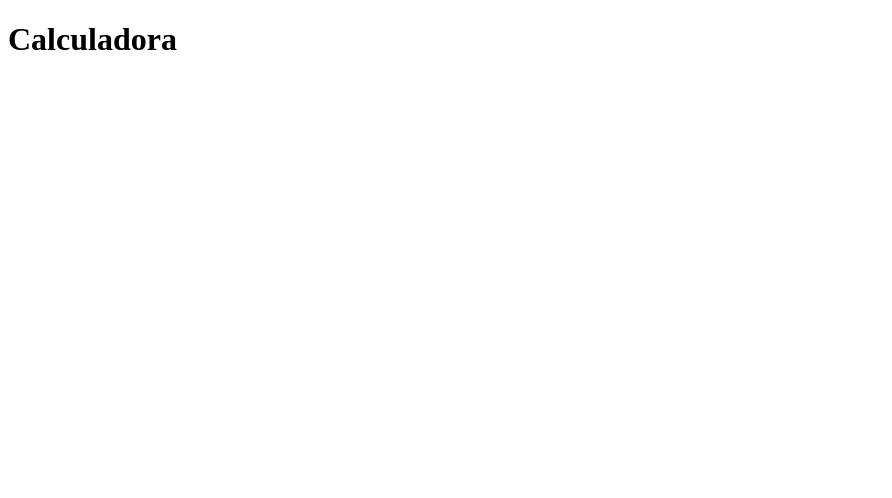
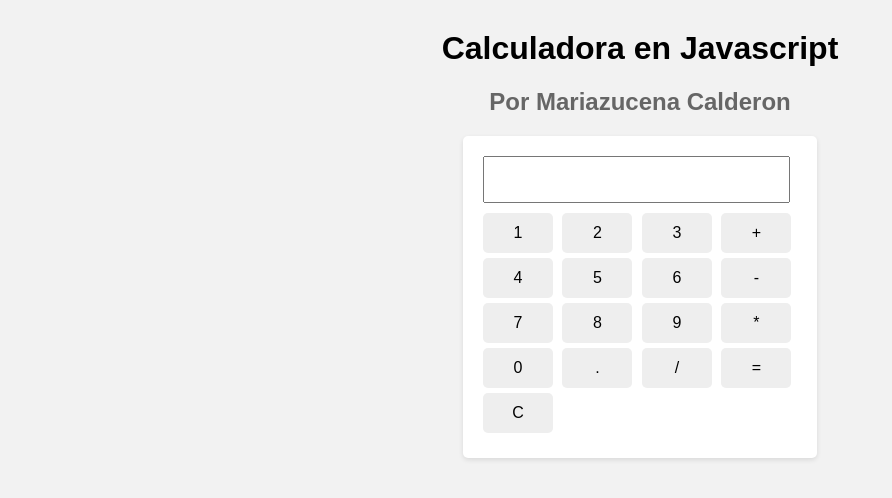
Before and after one commit to mariazucenacr/Calculadora-en-JS, a plain HTML site: page index.html in a window 1280 px wide. Shown: the whole page, without its empty margins (0-892 px from the left). Drawn offline with Linux system fonts and the light colour scheme.

Commit message:
Creadas plantillas en Css y HTML, estructura lista

```diff
--- a/index.html
+++ b/index.html
@@ -1,11 +1,44 @@
 <!DOCTYPE html>
 <html lang="en">
+
 <head>
     <meta charset="UTF-8">
+    <meta http-equiv="X-UA-Compatible" content="IE=edge">
     <meta name="viewport" content="width=device-width, initial-scale=1.0">
     <title>Calculadora</title>
+    <link rel="stylesheet" href="style.css">
 </head>
+
 <body>
-    <h1>Calculadora</h1>
+    <h1>Calculadora en Javascript</h1>
+    <h2>Por Mariazucena Calderon</h2>
+    <div class="calculadora">
+        <input type="text" id="pantalla" readonly>
+        <br>
+        <input type="button" value="1">
+        <input type="button" value="2">
+        <input type="button" value="3">
+        <input type="button" value="+">
+        <br>
+        <input type="button" value="4">
+        <input type="button" value="5">
+        <input type="button" value="6">
+        <input type="button" value="-">
+        <br>
+        <input type="button" value="7">
+        <input type="button" value="8">
+        <input type="button" value="9">
+        <input type="button" value="*">
+        <br>
+        <input type="button" value="0">
+        <input type="button" value=".">
+        <input type="button" value="/">
+        <input type="button" value="=">
+        <br>
+        <input type="button" value="C">
+    </div>
+
+    <script src="script.js"></script>
 </body>
+
 </html>
--- /dev/null
+++ b/style.css
@@ -0,0 +1,52 @@
+body {
+    font-family: Arial, sans-serif;
+    background-color: #f2f2f2;
+  }
+
+  h1 {
+    text-align: center;
+    margin-top: 30px;
+  }
+
+  h2 {
+    text-align: center;
+    margin-top: 10px;
+    color: #666;
+  }
+
+  .calculadora {
+    width: 314px;
+    margin: 0 auto;
+    background-color: #fff;
+    padding: 20px;
+    border-radius: 5px;
+    box-shadow: 0 2px 5px rgba(0, 0, 0, 0.1);
+  }
+
+  #pantalla {
+    width: 90%;
+    padding: 10px;
+    font-size: 20px;
+    margin-bottom: 10px;
+    text-align: right;
+  }
+
+  input[type="button"] {
+    width: 70px;
+    height: 40px;
+    margin-right: 5px;
+    margin-bottom: 5px;
+    font-size: 16px;
+    background-color: #eee;
+    border: none;
+    border-radius: 5px;
+    cursor: pointer;
+  }
+
+  input[type="button"]:hover {
+    background-color: #ddd;
+  }
+
+  input[type="button"]:last-child {
+    margin-right: 0;
+  }
```
Also changed, not shown: script.js (added).
